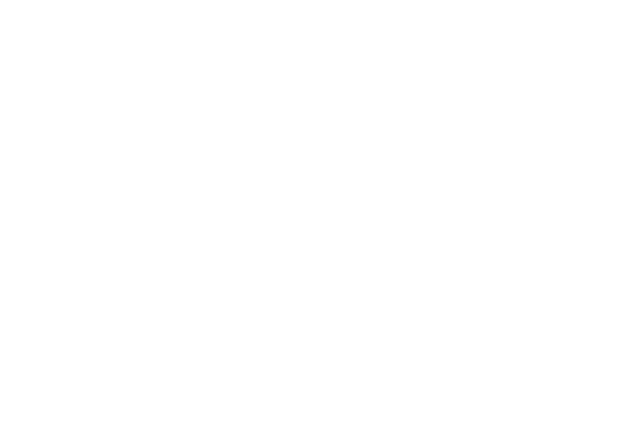
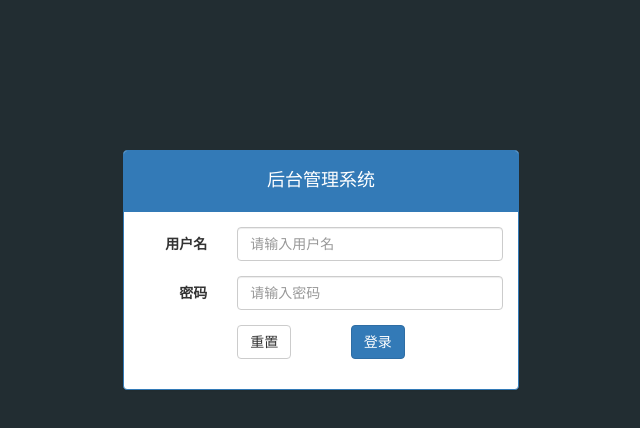
Before and after one commit to Somnuszq/letao, a website: page public/back/login.html in a window 1280 px wide. Shown: the whole page, without its empty margins (319-959 px from the left). Drawn offline with Linux system fonts and the light colour scheme.

Commit message:
初始化提交

```diff
--- /dev/null
+++ b/public/back/css/common.css
@@ -0,0 +1,7 @@
+.body-bg{
+    background-color: #222d32;
+}
+
+.mt_150{
+    margin-top: 150px;
+}
--- /dev/null
+++ b/public/back/js/common.js
@@ -0,0 +1,3 @@
+/**
+ * Created by zhangqianqian on 2018/3/2.
+ */
--- /dev/null
+++ b/public/back/js/login.js
@@ -0,0 +1,3 @@
+/**
+ * Created by zhangqianqian on 2018/3/2.
+ */
--- a/public/back/login.html
+++ b/public/back/login.html
@@ -3,11 +3,49 @@
 <head lang="en">
     <meta charset="UTF-8">
     <link rel="stylesheet" href="lib/bootstrap/css/bootstrap.min.css"/>
+    <link rel="stylesheet" href="css/common.css"/>
+
     <title>登录页</title>
 </head>
-<body>
+<body class="body-bg">
+
+<div class="contanier">
+    <div class="col-md-4 col-md-offset-4">
+        <div class="panel panel-primary mt_150">
+            <div class="panel-heading">
+                <h4 class="text-center">后台管理系统</h4>
+            </div>
+            <div class="panel-body">
+                <form class="form-horizontal">
+                    <div class="form-group">
+                        <label for="username" class="col-sm-3 control-label">用户名</label>
+                        <div class="col-sm-9">
+                            <input type="text" class="form-control" id="username" placeholder="请输入用户名" name="username">
+                        </div>
+                    </div>
+                    <div class="form-group">
+                        <label for="password" class="col-sm-3 control-label">密码</label>
+                        <div class="col-sm-9">
+                            <input type="password" class="form-control" id="password" placeholder="请输入密码" name="password">
+                        </div>
+                    </div>
+
+                    <div class="form-group">
+                        <div class="col-sm-offset-3 col-sm-6">
+                            <button type="reset" class="btn btn-default pull-left">重置</button>
+                            <button type="submit" class="btn btn-primary pull-right">登录</button>
+                        </div>
+                    </div>
+                </form>
+            </div>
+        </div>
+    </div>
+
+</div>
 
 </body>
 </html>
 <script src="lib/jquery/jquery.min.js"></script>
 <script src="lib/bootstrap/js/bootstrap.min.js"></script>
+<script src="js/common.js"></script>
+<script src="js/login.js"></script>
```
